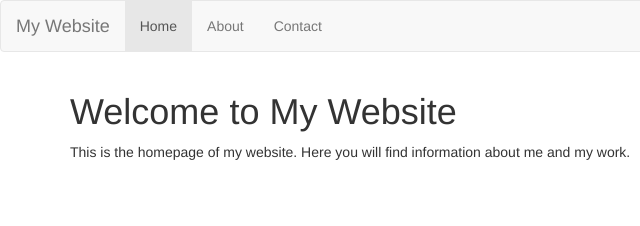
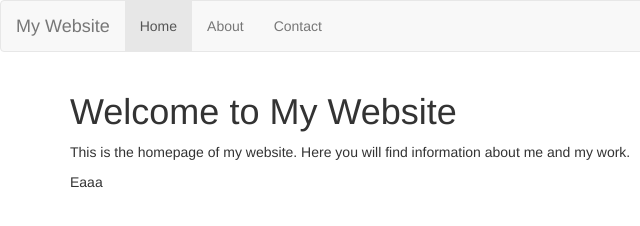
Before and after one commit to Fauzanmhr/test, a plain HTML site: page index.html in a window 1280 px wide. Shown: the full height of the page, 0-640 px from the left. Drawn offline with nearby package versions, Linux system fonts and the light colour scheme.

Commit message:
test codespaces

```diff
--- a/index.html
+++ b/index.html
@@ -40,6 +40,7 @@
         <div class="col-md-12">
           <h1>Welcome to My Website</h1>
           <p>This is the homepage of my website. Here you will find information about me and my work.</p>
+          <p>Eaaa</p>
         </div>
       </div>
     </div>
```
